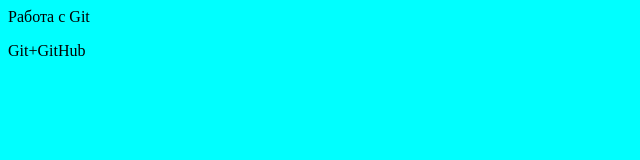
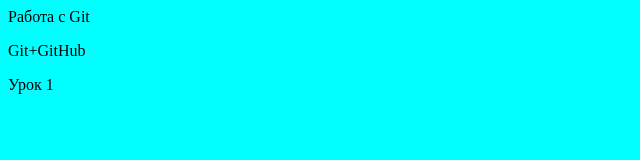
Before and after one commit to Programmistochka/gittest, a plain HTML site: page Index.html in a window 1280 px wide. Shown: the full height of the page, 0-640 px from the left. Drawn offline with Linux system fonts and the light colour scheme.

Commit message:
first lesson

```diff
--- a/Index.html
+++ b/Index.html
@@ -9,5 +9,6 @@
 </head>
 <body>
     <p>Git+GitHub</p>
+    <p>Урок 1</p>
 </body>
 </html>
```
Also changed, not shown: Scheme.jpg (added).
